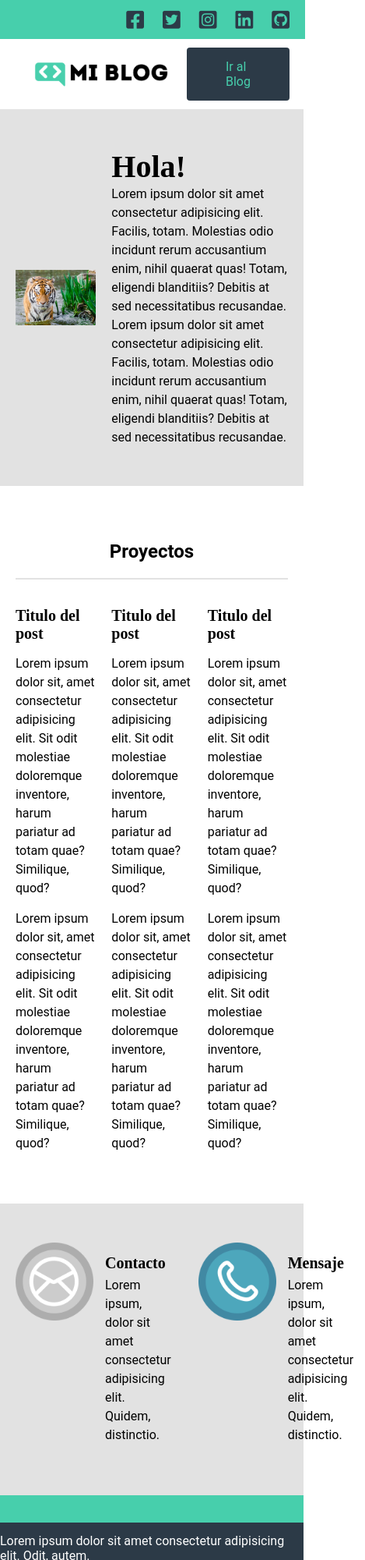
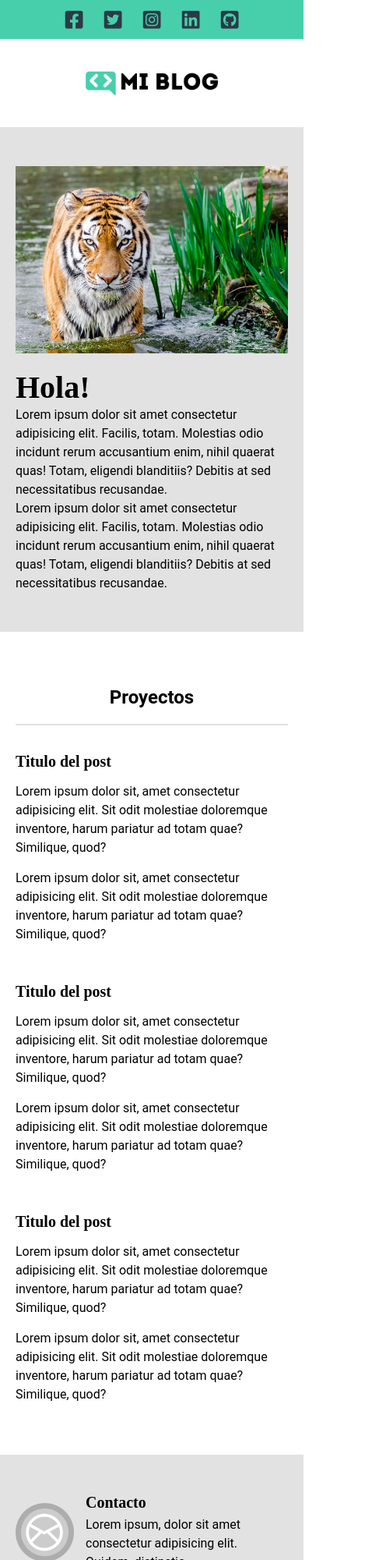
Before and after one commit to diegobrice/blog_nature, a plain HTML site: page perfil.html in a window 390 px wide. Shown: the top 2000 px of the page at 78% size, 469 px wide, since content can reach past the window. Drawn offline with Linux system fonts and the light colour scheme.

Commit message:
media queries

```diff
--- a/blogs.html
+++ b/blogs.html
@@ -6,6 +6,7 @@
     <title>Mi Blog</title>
     <link rel="stylesheet" href="./assets/fontawesome/css/all.css" />
     <link rel="stylesheet" href="./css/main.css" />
+    <link rel="stylesheet" href="./css/media-queries.css" />
   </head>
   <body>
     <!-- HEADER  -->
--- a/css/main.css
+++ b/css/main.css
@@ -10,6 +10,7 @@
 
 body {
   font-family: "Roboto", sans-serif;
+  height: 100vh;
 }
 
 a {
@@ -21,9 +22,8 @@ a {
 
 .header {
   width: 100%;
-  height: 140px;
   display: grid;
-  grid-template-rows: 1fr 1fr;
+  grid-template-rows: 1fr;
 }
 
 .social {
@@ -59,10 +59,9 @@ a {
 .nav__container {
   display: grid;
   grid-template-columns: 1fr 1fr;
-  height: 90px;
   max-width: 980px;
   margin: auto;
-  padding: 0 20px;
+  padding: 20px;
 }
 
 .nav__logo {
@@ -83,10 +82,9 @@ a {
 .main {
   background: url("../assets/img/autumn_bg.jpg") center / cover;
   text-align: center;
-  height: calc(100vh - 140px);
   display: flex;
   align-items: center;
-
+  height: calc(100% - 162px);
 }
 
 .main__contenedor {
@@ -97,8 +95,8 @@ a {
   color: white;
   font: 50px 'Roboto Slab';
   text-shadow: 0px 0px 3px black;
-  max-width: 600px;
-  padding: 10px;
+  max-width: 700px;
+  padding: 20px;
   margin: 20px auto;
 }
 
@@ -263,6 +261,7 @@ a {
 .contacto__correo,
 .contacto__mensaje {
   display: flex;
+  align-items: center;
 
 }
 
@@ -297,4 +296,5 @@ a {
   display: flex;
   align-items: center;
   justify-content: center;
+  text-align: center;
 }
--- /dev/null
+++ b/css/media-queries.css
@@ -0,0 +1,113 @@
+@media (max-width: 770px) {
+  .noticias__container {
+    grid-template-columns: 1fr 1fr;
+  }
+
+  .noticias__description {
+    grid-column: span 2;
+  }
+
+  .post-list {
+    grid-template-columns: 1fr 1fr;
+  }
+
+  .post-list__title {
+    grid-column: span 2;
+  }
+
+  .perfil__container {
+    grid-template-columns: 1fr 1fr;
+    gap: 20px;
+  }
+
+  .perfil__container .noticias__description,
+  .perfil__container .noticias__main {
+    grid-column: span 1;
+  }
+
+  .main__title {
+    font-size: 40px;
+  }
+
+}
+
+
+@media (max-width: 570px) {
+  .nav__container {
+    grid-template-columns: 1fr;
+    place-items: center;
+  }
+
+  .social__container {
+    justify-content: center;
+  }
+
+  .social__icons {
+    max-width: 250px;
+    width: 100%;
+    display: flex;
+    justify-content: space-around;
+  }
+
+  .social__icons a {
+    margin: 0;
+  }
+
+  .nav__perfil {
+    display: none;
+  }
+
+  .main__title {
+    font-size: 30px;
+  }
+
+  .main-post__title {
+    font-size: 40px;
+  }
+
+  .post-list {
+    grid-template-columns: 1fr;
+  }
+
+  .post-list__title {
+    grid-column: span 1;
+  }
+
+  .post__img {
+    height: 250px;
+    max-height: 250px;
+  }
+
+  .contacto__container {
+    grid-template-columns: 1fr;
+    gap: 40px 20px;
+  }
+
+  .perfil__container {
+    grid-template-columns: 1fr;
+    gap: 20px;
+  }
+
+  .contacto__img {
+    height: 75px;
+  }
+
+  .contacto__description {
+    padding: 0 15px;
+  }
+
+  .footer {
+    padding: 20px 30px
+  }
+
+
+}
+
+@media (max-width: 450px) {
+  .social__container {
+    justify-content: center;
+  }
+
+
+
+}
--- a/perfil.html
+++ b/perfil.html
@@ -6,6 +6,7 @@
     <title>Mi Blog</title>
     <link rel="stylesheet" href="./assets/fontawesome/css/all.css" />
     <link rel="stylesheet" href="./css/main.css" />
+    <link rel="stylesheet" href="./css/media-queries.css" />
   </head>
   <body>
     <!-- HEADER  -->
```
Also changed, not shown: index.html (+2 -1 lines), post.html (+1 -0 lines).
